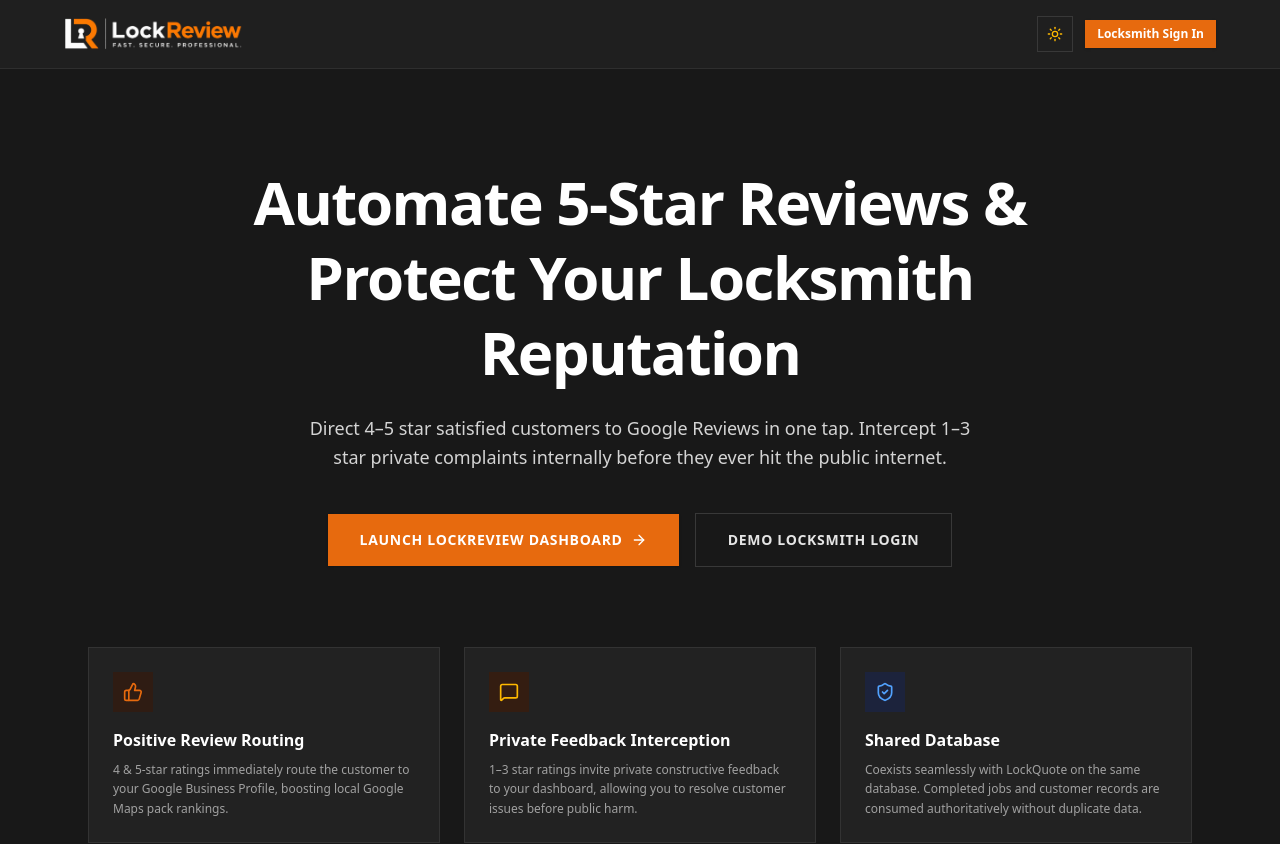
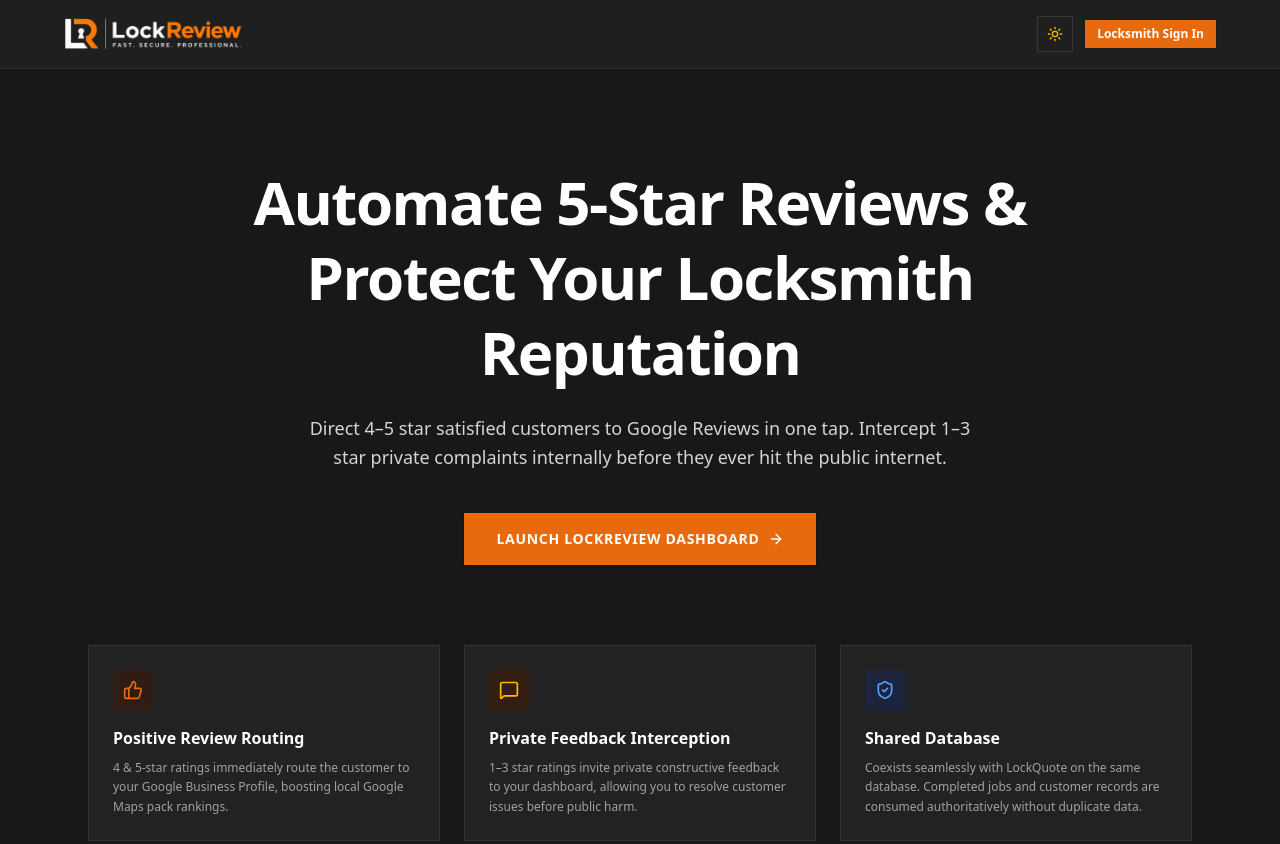
Before and after one commit to kevinmclarkeCOBOLdev/Locksmith-Review-Generation-Reputation-Management, a Next.js app: page / in a window 1280 px wide. Shown: the top 844 px of the page. Built offline with nearby package versions, Linux system fonts and the light colour scheme; no server answers.

Commit message:
refactor: remove secondary login button and center dashboard launch action in HomeClient

```diff
--- a/src/components/home/HomeClient.tsx
+++ b/src/components/home/HomeClient.tsx
@@ -73,7 +73,7 @@
           Direct 4–5 star satisfied customers to Google Reviews in one tap. Intercept 1–3 star private complaints internally before they ever hit the public internet.
         </p>
 
-        <div className="mt-10 flex flex-col sm:flex-row items-center gap-4">
+        <div className="mt-10 flex items-center justify-center">
           <Button
             size="lg"
             className="px-8 py-4 text-sm font-black uppercase tracking-wider flex items-center gap-2 cursor-pointer"
@@ -81,14 +81,6 @@
           >
             Launch LockReview Dashboard
             <ArrowRight size={16} />
-          </Button>
-          <Button
-            variant="outline"
-            size="lg"
-            className="px-8 py-4 text-sm font-bold uppercase tracking-wider cursor-pointer"
-            onClick={() => setIsLoginOpen(true)}
-          >
-            Demo Locksmith Login
           </Button>
         </div>
 
```
